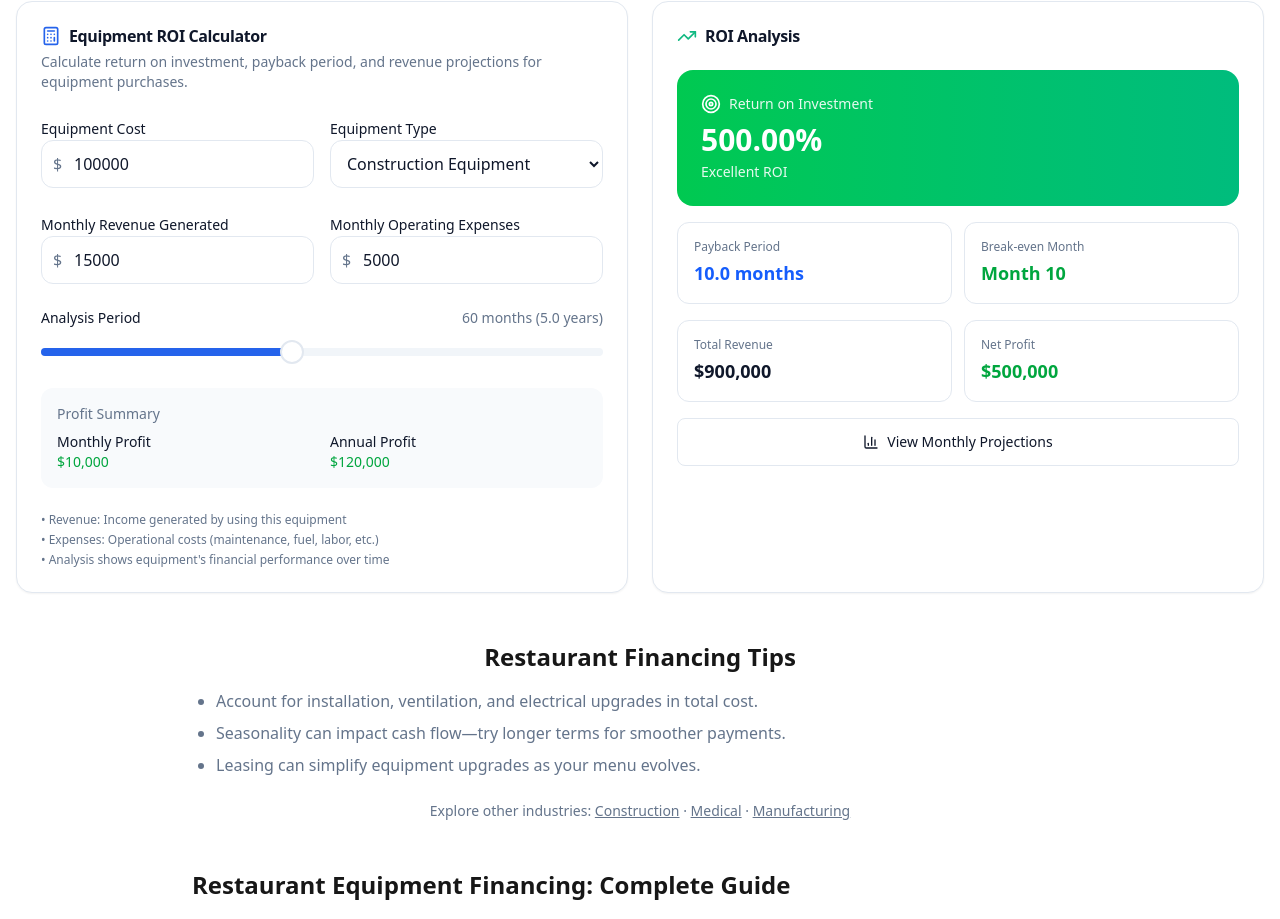
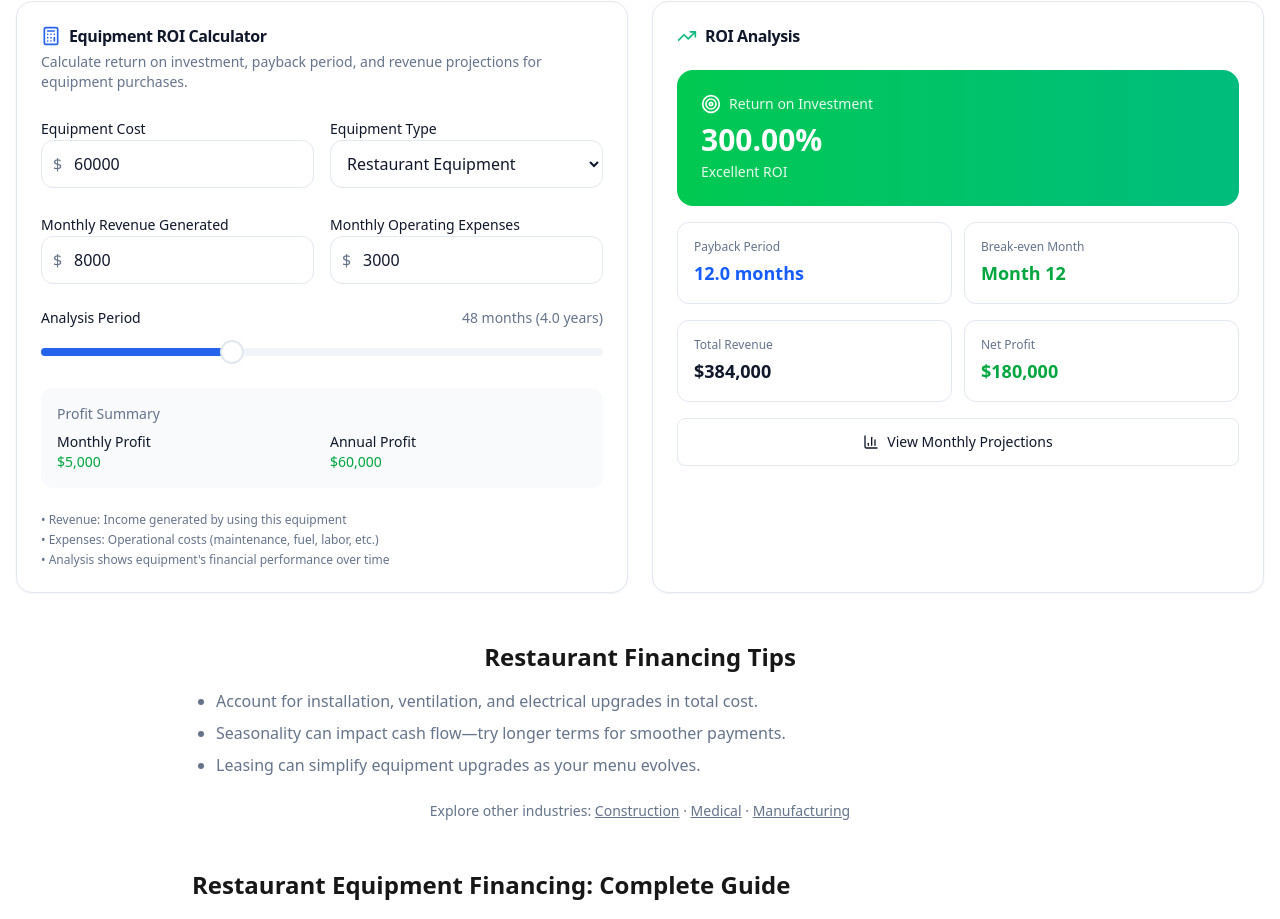
Before and after one commit to PresidentHadley/equipment-calculators, a Next.js app: page /calculators/restaurant in a window 1280 px wide. Shown: the part 2558-3477 px from the top of the page. Built offline with nearby package versions, Linux system fonts and the light colour scheme.

Commit message:
Feat: add defaults prop to EquipmentROICalculator to match industry pages

```diff
--- a/src/components/calculators/EquipmentROICalculator.tsx
+++ b/src/components/calculators/EquipmentROICalculator.tsx
@@ -46,9 +46,10 @@ const equipmentTypes = [
 interface EquipmentROICalculatorProps {
   onResultsChange?: (results: ROICalculatorResults | null) => void
   className?: string
+  defaults?: Partial<ROIFormData>
 }
 
-export function EquipmentROICalculator({ onResultsChange, className }: EquipmentROICalculatorProps) {
+export function EquipmentROICalculator({ onResultsChange, className, defaults }: EquipmentROICalculatorProps) {
   const [results, setResults] = useState<ROICalculatorResults | null>(null)
   const [isCalculating] = useState(false)
   const [showProjections, setShowProjections] = useState(false)
@@ -66,7 +67,8 @@ export function EquipmentROICalculator({ onResultsChange, className }: Equipment
       monthlyRevenue: 15000, // Revenue generated by equipment
       monthlyExpenses: 5000,  // Operating expenses for equipment
       termMonths: 60,
-      equipmentType: 'Construction Equipment'
+      equipmentType: 'Construction Equipment',
+      ...(defaults ?? {})
     }
   })
 
```
